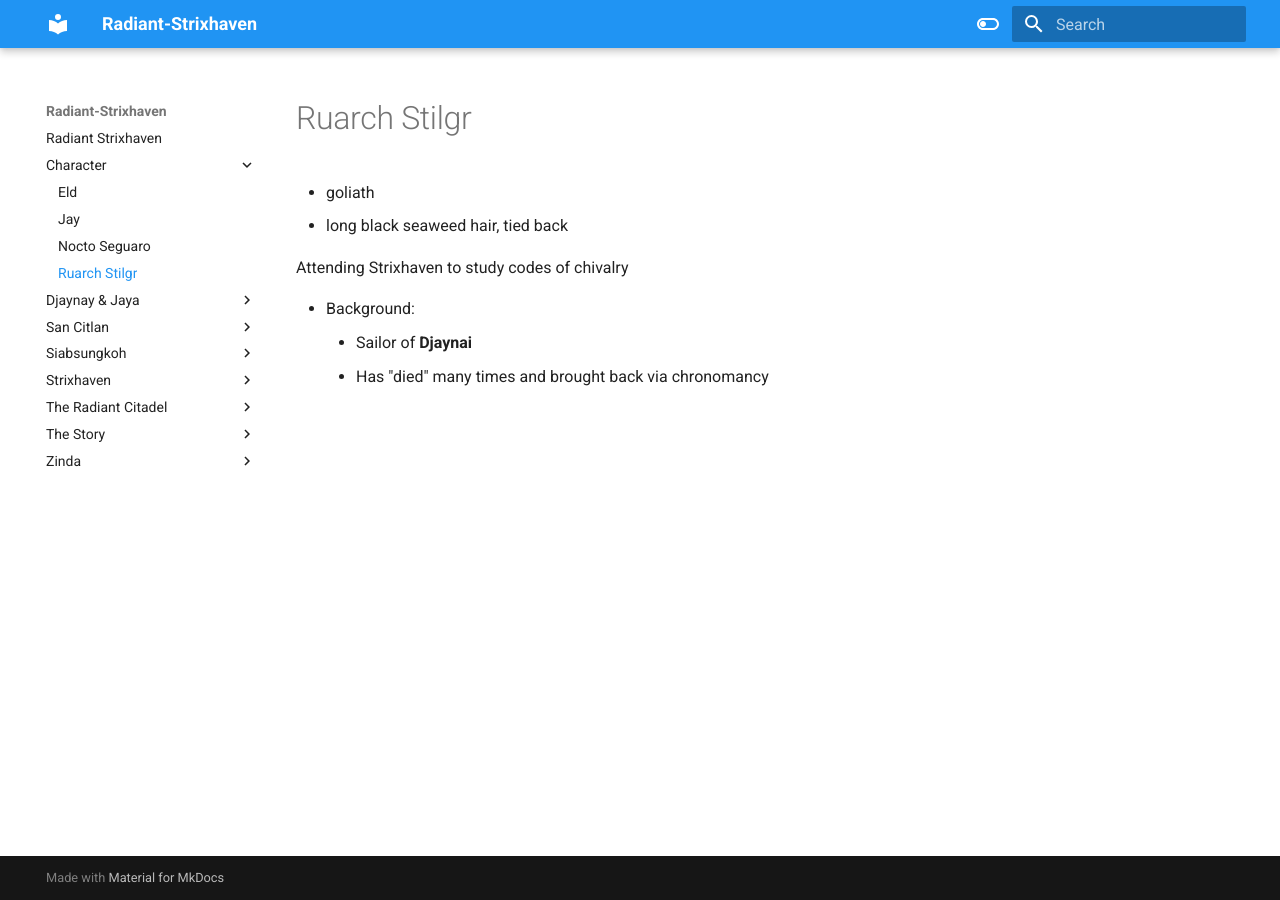
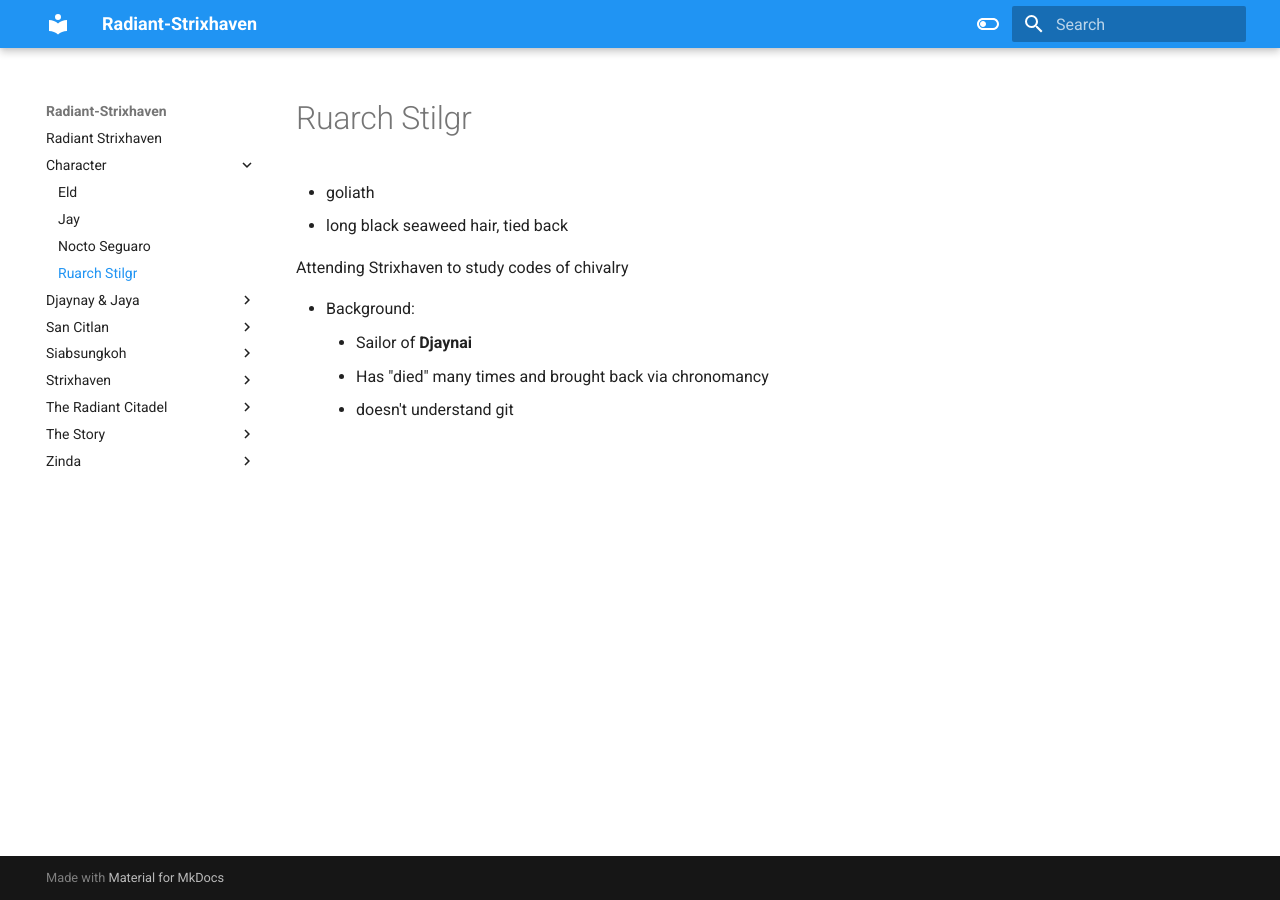
Before and after one commit to jcwhit/radiant-strixhaven, an MkDocs documentation site: the page built from docs/Character/Ruarch Stilgr.md, in a window 1280 px wide. Built offline with MkDocs 1.6.1 and Material for MkDocs 9.7.7, drawn with Linux system fonts in a browser that asks for light colours.

Commit message:
Update Ruarch Stilgr.md

```diff
--- a/docs/Character/Ruarch Stilgr.md
+++ b/docs/Character/Ruarch Stilgr.md
@@ -6,3 +6,4 @@ Attending Strixhaven to study codes of chivalry
 - Background:
 	- Sailor of **Djaynai**
 	- Has "died" many times and brought back via chronomancy
+ 	- doesn't understand git
```
